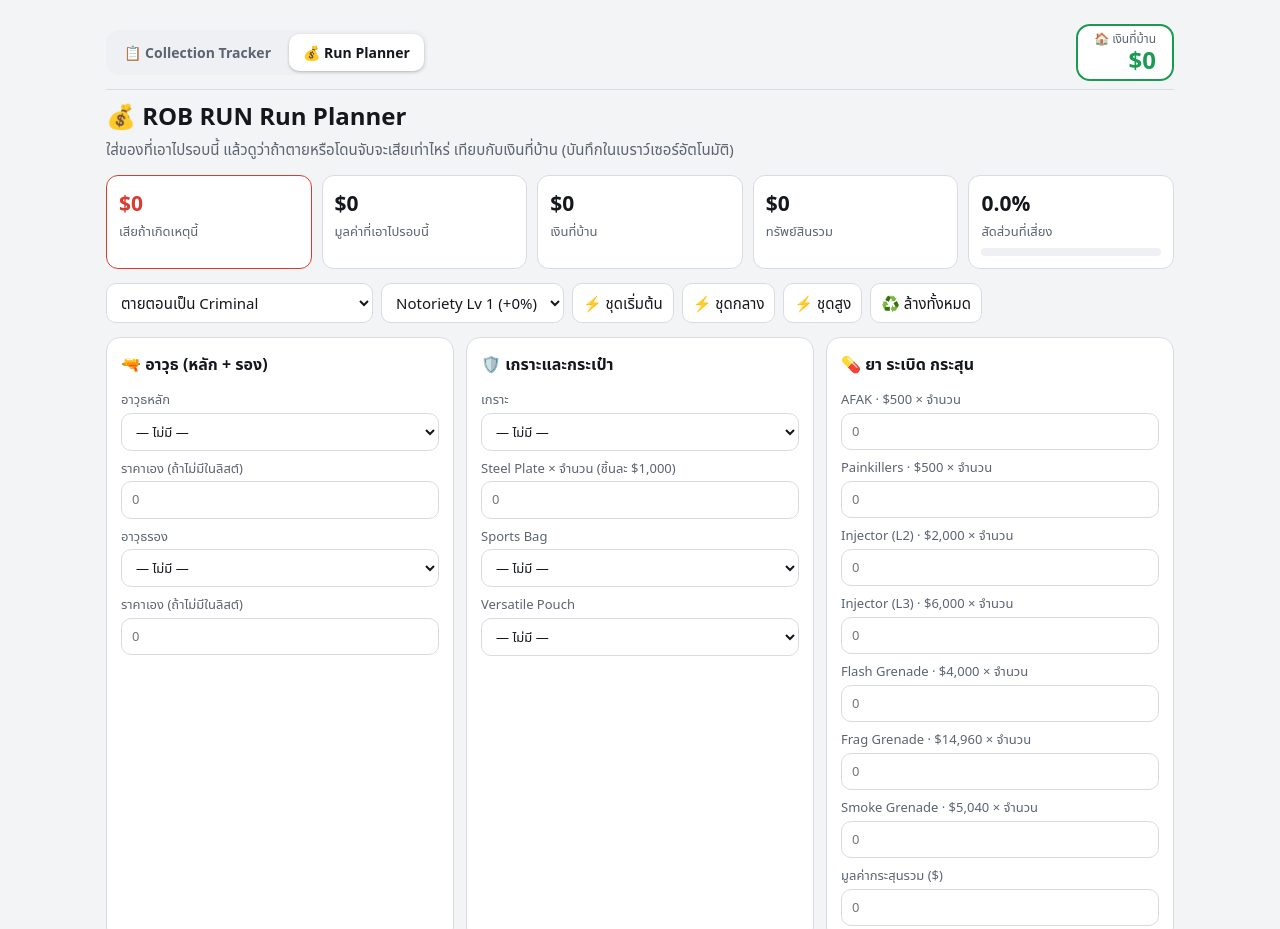
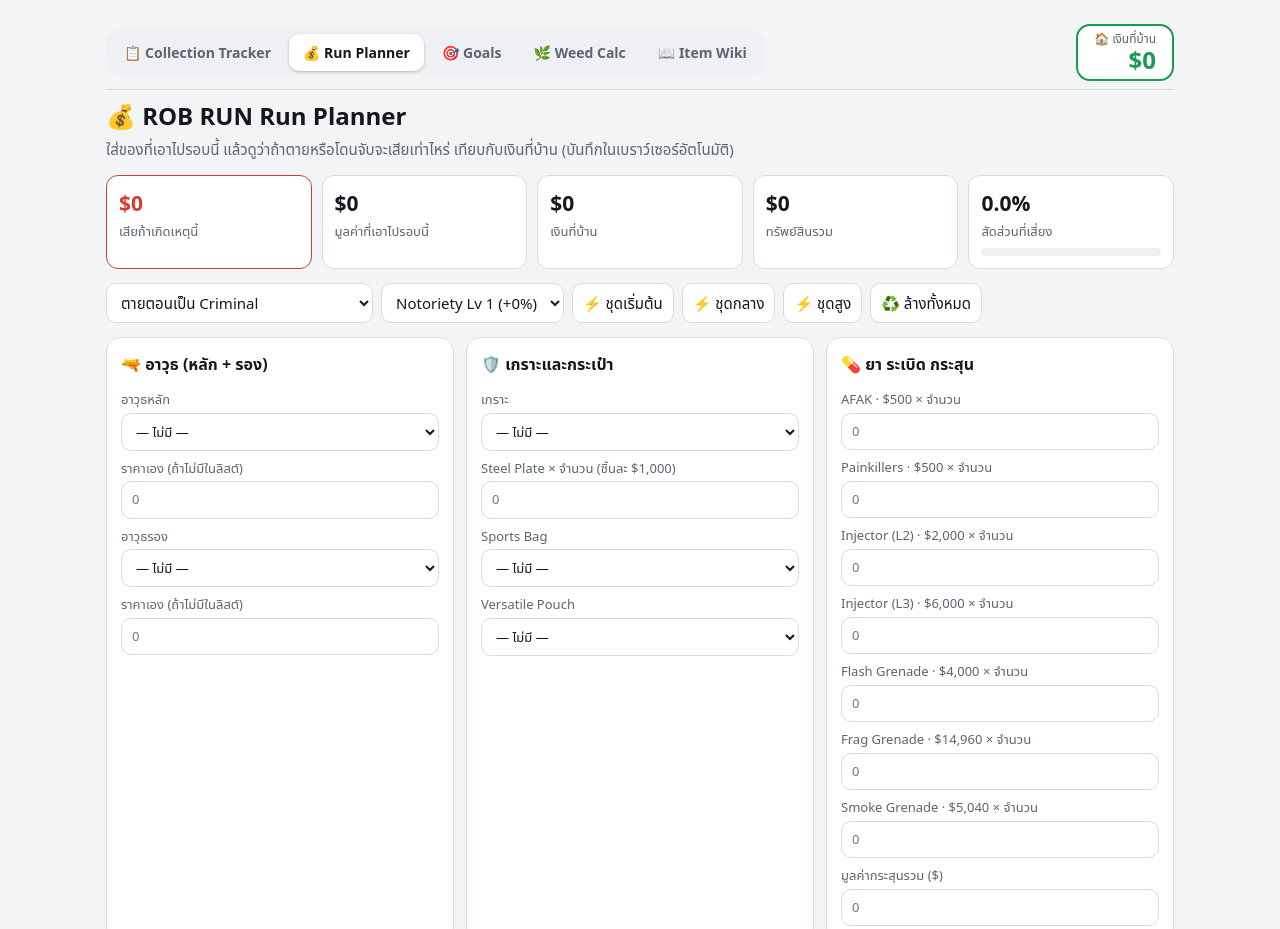
Before and after one commit to poopa01/ROB-RUN-Web-Tool, a plain HTML site: page rob-run-planner.html in a window 1280 px wide. Shown: the top 929 px of the page. Drawn offline with Linux system fonts and the light colour scheme.

Commit message:
Update weed goal rob-run-planner.html

```diff
--- a/rob-run-planner.html
+++ b/rob-run-planner.html
@@ -39,11 +39,12 @@ body::before{content:"";position:fixed;inset:0 0 auto;height:env(safe-area-inset
 .pgt:hover{color:var(--tx)}.pgt.on{background:var(--card);color:var(--tx);box-shadow:0 1px 3px rgba(0,0,0,.25)}
 .money{margin-left:auto;display:flex;flex-direction:column;align-items:flex-end;line-height:1.15;background:var(--card);border:2px solid var(--ok);border-radius:14px;padding:6px 16px}
 .money:hover{border-color:var(--ok)}.money small{font-size:12px}.money b{font-size:24px;color:var(--ok)}
+.pg{flex-wrap:wrap}
 </style>
 </head>
 <body>
 <div class="wrap">
-<header class="top"><nav class="pg"><a class="pgt" href="index.html">📋 Collection Tracker</a><a class="pgt on" aria-current="page">💰 Run Planner</a></nav><button id="hm" class="money"><small>🏠 เงินที่บ้าน</small><b id="hmv">$0</b></button></header>
+<header class="top"><nav class="pg"><a class="pgt" href="index.html">📋 Collection Tracker</a><a class="pgt on" aria-current="page">💰 Run Planner</a><a class="pgt" href="rob-run-goals.html">🎯 Goals</a><a class="pgt" href="rob-run-weed.html">🌿 Weed Calc</a><a class="pgt" href="rob-run-wiki.html">📖 Item Wiki</a></nav><button id="hm" class="money"><small>🏠 เงินที่บ้าน</small><b id="hmv">$0</b></button></header>
 <h1>💰 ROB RUN Run Planner</h1>
 <p class="sub">ใส่ของที่เอาไปรอบนี้ แล้วดูว่าถ้าตายหรือโดนจับจะเสียเท่าไหร่ เทียบกับเงินที่บ้าน (บันทึกในเบราว์เซอร์อัตโนมัติ)</p>
 
```
